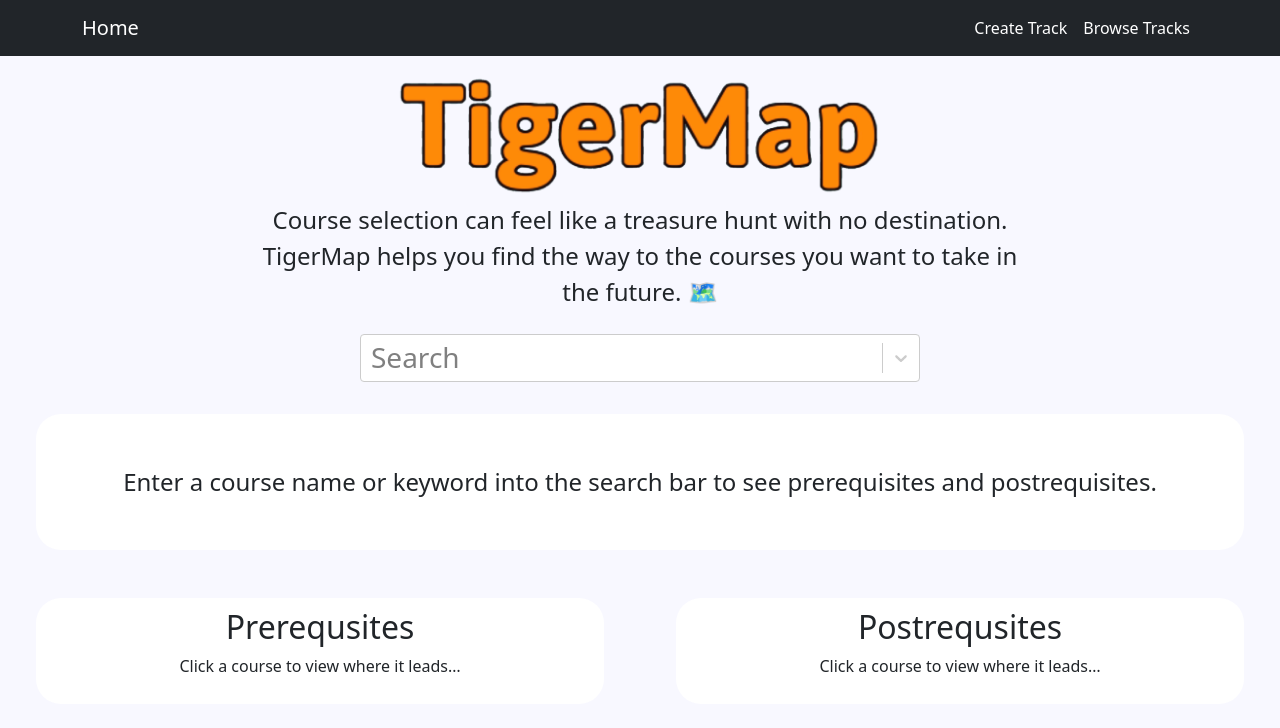
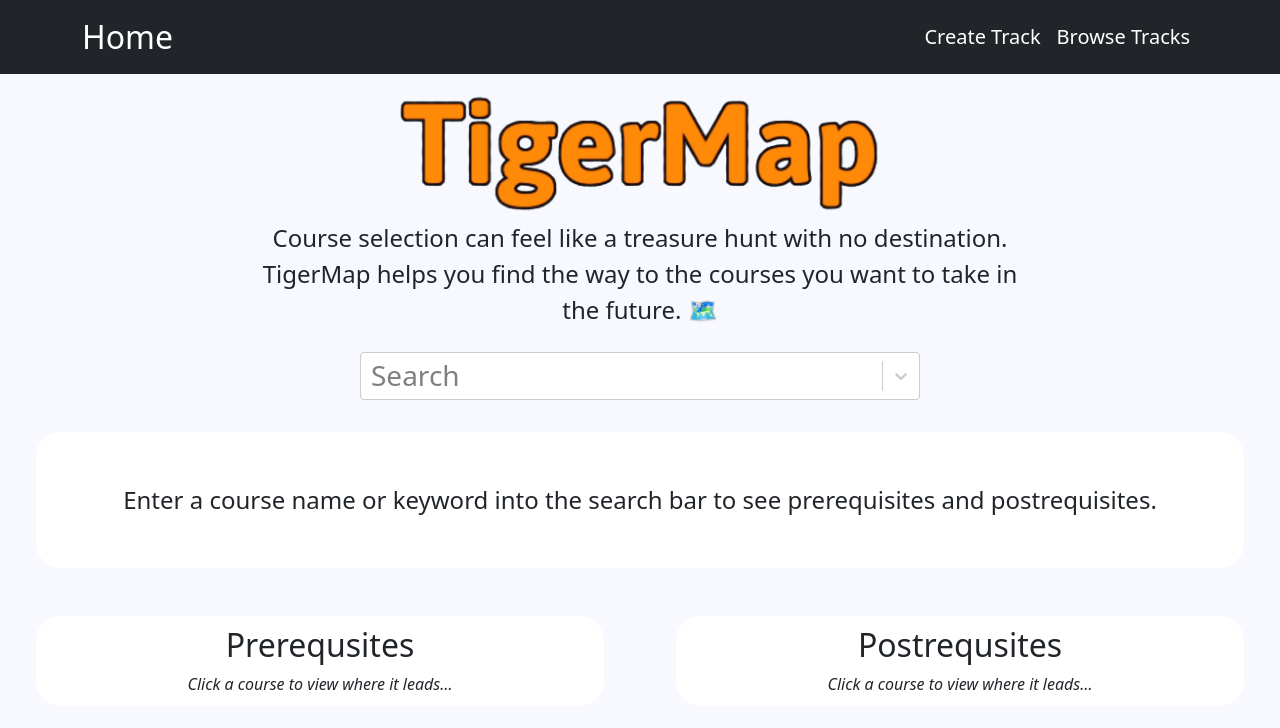
Before and after one commit to leo-step/COS333-TigerMap, a React (Create React App) app in the folder frontend/: page / in a window 1280 px wide. Shown: the top 728 px of the page. Built offline with nearby package versions, Linux system fonts and the light colour scheme.

Commit message:
finish home page

```diff
--- a/frontend/src/components/Main.js
+++ b/frontend/src/components/Main.js
@@ -18,7 +18,7 @@ function Main() {
   useEffect(() => {
     if (query) {
       axios
-        .get("http://localhost:5000/search", { params: { query: query } })
+        .get("http://127.0.0.1:5000/search", { params: { query: query } })
         .then((response) => {
           let result = response.data;
           for (let i = 0; i < result.length; i++) {
@@ -34,7 +34,7 @@ function Main() {
   useEffect(() => {
     if (courseId) {
       axios
-        .get("http://localhost:5000/api", { params: { course_id: courseId } })
+        .get("http://127.0.0.1:5000/api", { params: { course_id: courseId } })
         .then((response) => {
           setData(response.data);
         });
--- a/frontend/src/components/Navbar.js
+++ b/frontend/src/components/Navbar.js
@@ -6,12 +6,24 @@ function BasicExample() {
   return (
     <Navbar bg="dark" variant="dark" expand="lg">
       <Container>
-        <Navbar.Brand href="/">Home</Navbar.Brand>
+        <Navbar.Brand href="/" style={{ fontSize: "32px" }}>
+          Home
+        </Navbar.Brand>
         <Navbar.Toggle aria-controls="basic-navbar-nav" />
         <Navbar.Collapse id="basic-navbar-nav">
           <Nav className="ms-auto">
-            <Nav.Link href="/create" style={{color: "white"}}>Create Track</Nav.Link>
-            <Nav.Link href="/tracks" style={{color: "white"}}>Browse Tracks</Nav.Link>
+            <Nav.Link
+              href="/create"
+              style={{ color: "white", fontSize: "20px" }}
+            >
+              Create Track
+            </Nav.Link>
+            <Nav.Link
+              href="/tracks"
+              style={{ color: "white", fontSize: "20px" }}
+            >
+              Browse Tracks
+            </Nav.Link>
           </Nav>
         </Navbar.Collapse>
       </Container>
--- a/frontend/src/components/Table.js
+++ b/frontend/src/components/Table.js
@@ -13,7 +13,7 @@ function createTable(props) {
       <h2 style={{ textAlign: "center" }}>{props.header}</h2>
       {(props.placeholder && (
         <div style={{ textAlign: "center" }}>
-          <p>Click a course to view where it leads…</p>
+          <i>Click a course to view where it leads…</i>
         </div>
       )) || (
         <Table borderless hover>
```
